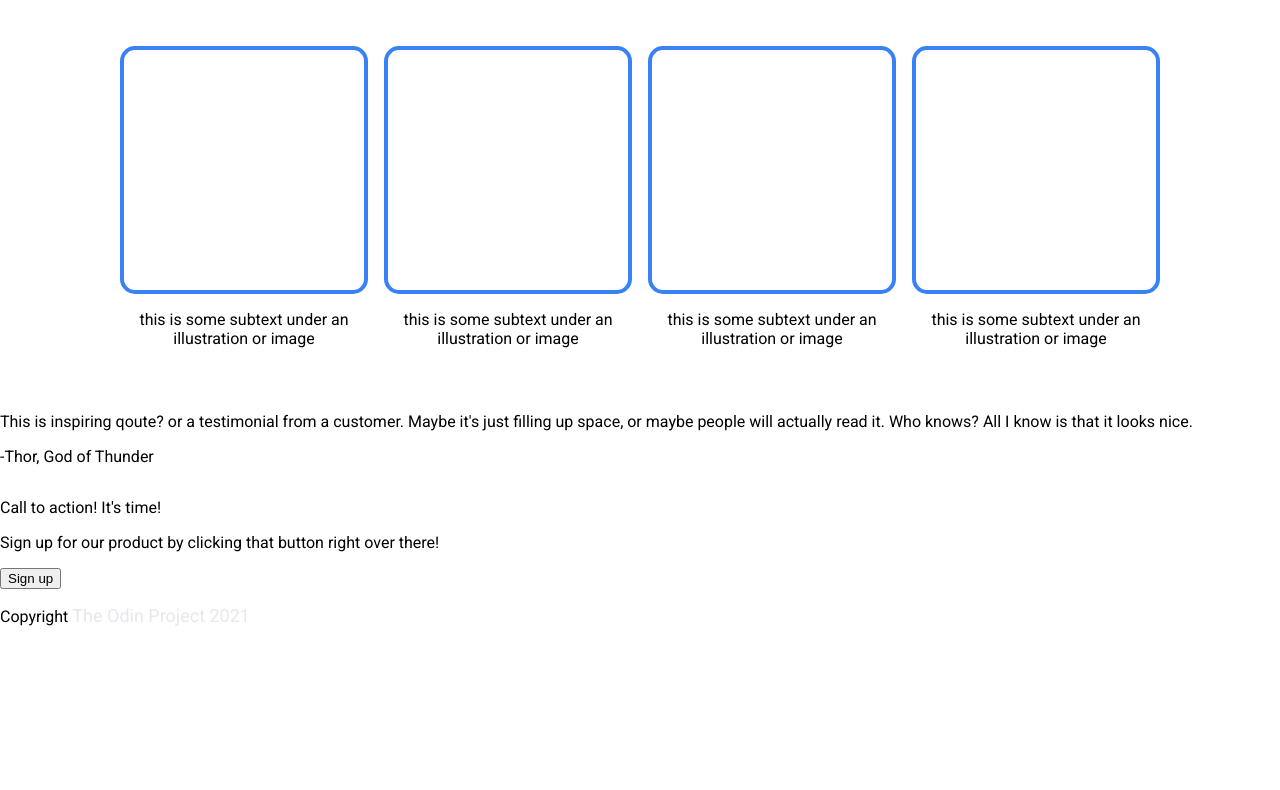
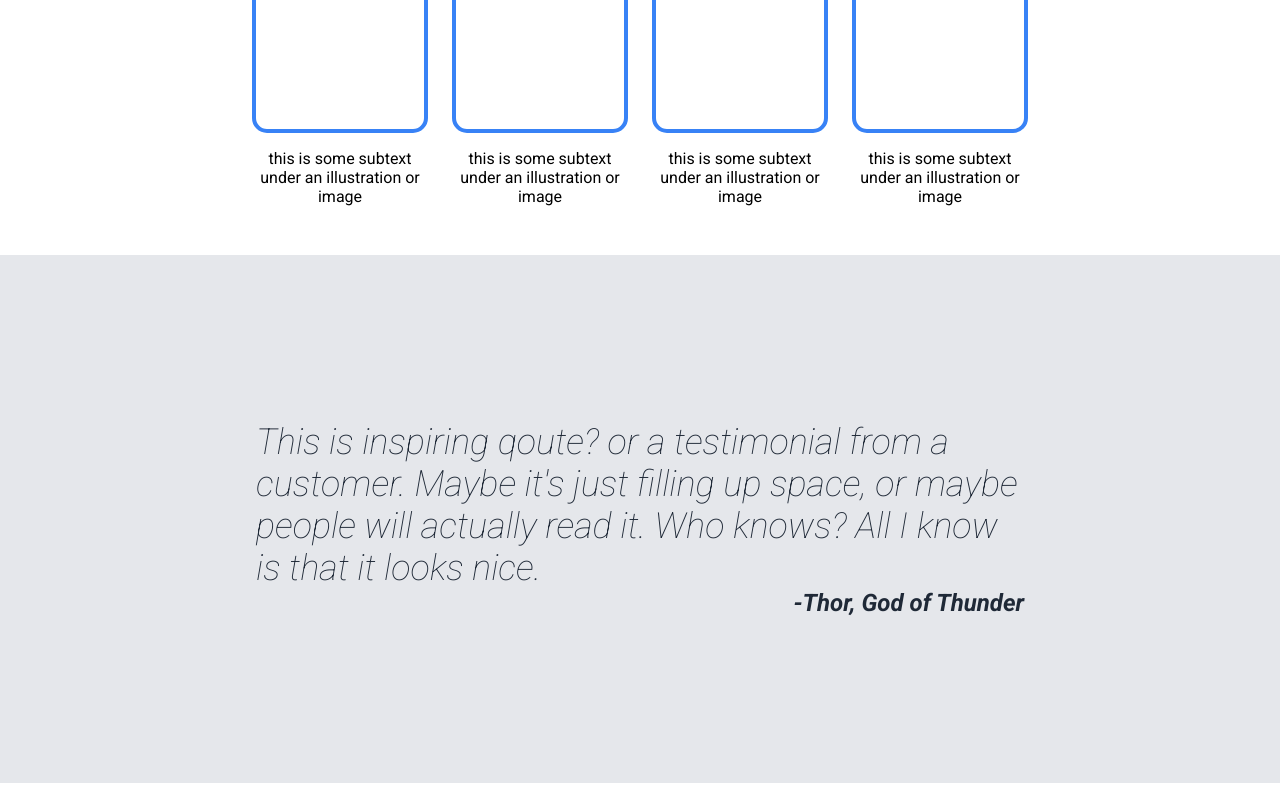
Before and after one commit to zummait13/landing-page, a plain HTML site: page index.html in a window 1280 px wide. Shown: the part 625-1415 px from the top of the page. Before the commit the page ends 1267 px from the top, so only its background shows below. Drawn offline with Linux system fonts and the light colour scheme.

Commit message:
Add quote, CTA and footer sections

```diff
--- a/index.html
+++ b/index.html
@@ -59,13 +59,15 @@
 
     <div class="quote">
         <p>This is inspiring qoute? or a testimonial from a customer. Maybe it's just filling up space, or maybe people will actually read it. Who knows? All I know is that it looks nice.</p>
-        <p>-Thor, God of Thunder</p>
+        <p class="author">-Thor, God of Thunder</p>
     </div>
 
     <div class="CTA">
         <div class="panel">
-            <p class="call">Call to action! It's time!</h3>
-            <p>Sign up for our product by clicking that button right over there!</p>
+            <div class="text-content">
+                <p class="call">Call to action! It's time!</h3>
+                <p>Sign up for our product by clicking that button right over there!</p>
+            </div>
             <button>Sign up</button>
         </div>
     </div>
--- a/style.css
+++ b/style.css
@@ -11,7 +11,6 @@ body {
     background-color: #1F2937;
     display: flex;
     flex-direction: column;
-    padding: 32px;
 }
 
 .header {
@@ -66,6 +65,7 @@ li, a {
     flex-direction: column;
     align-items: flex-start;
     color: #E5E7EB;
+    gap: 16px;
 }
 
 h1 {
@@ -77,6 +77,7 @@ h1 {
 
 .text-content p {
     font-size: 18px;
+    margin: 0;
 }
 
 .text-content button {
@@ -89,6 +90,7 @@ h1 {
 }
 
 .benefits {
+    min-height: 400px;
     display: flex;
     flex-direction: column;
     align-items: center;
@@ -106,7 +108,7 @@ h1 {
     display: flex;
     justify-content: center;
     align-items: center;
-    gap: 16px;
+    gap: 32px;
 }
 
 .card {
@@ -116,10 +118,81 @@ h1 {
     text-align: center;
 }
 
+.card p {
+    max-width: 240px;
+}
+
 .image-shape {
     background-color: inherit;
     border: 4px solid #3882F6;
     border-radius: 15px;
-    height: 240px;
-    width: 240px;
+    aspect-ratio: 1/1;
+    width: 100%;
+    flex: auto;
 }
+
+.quote {
+    min-height: 400px;
+    display: flex;
+    flex-direction: column;
+    justify-content: center;
+    align-items: center;
+    background-color: #E5E7EB;
+    font-size: 36px;
+    font-weight: lighter;
+    font-style: italic;
+    color: #1F2937;
+    padding: 64px 256px;
+}
+
+.quote p {
+    margin: 0;
+}
+
+.author {
+    align-self: flex-end;
+    font-size: 24px;
+    font-weight: 600;
+}
+
+.CTA {
+    min-height: 400px;
+    display: flex;
+    justify-content: center;
+    align-items: center;
+    padding: 32px 256px;
+}
+
+.panel {
+    flex: auto;
+    background-color: #3882F6;
+    color: #E5E7EB;
+    display: flex;
+    padding: 32px;
+    border-radius: 15px;
+    gap: 32px;
+    align-items: center;
+    justify-content: space-around;
+}
+
+.panel button {
+    padding: 16px 32px;
+    background-color: #3882F6;
+    border: 2px #E5E7EB solid;
+    border-radius: 15px;
+    color: #E5E7EB;
+}
+
+.call {
+    font-weight: 800;
+}
+
+.footer {
+    min-height: 48px;
+    display: flex;
+    justify-content: center;
+    align-items: center;
+
+    background-color: #1F2937;
+    color: #E5E7EB;
+}
```
